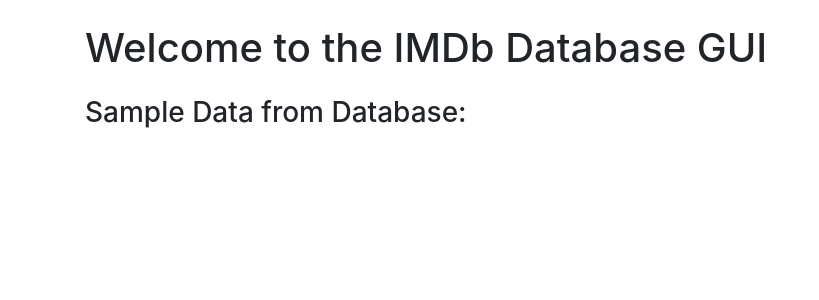
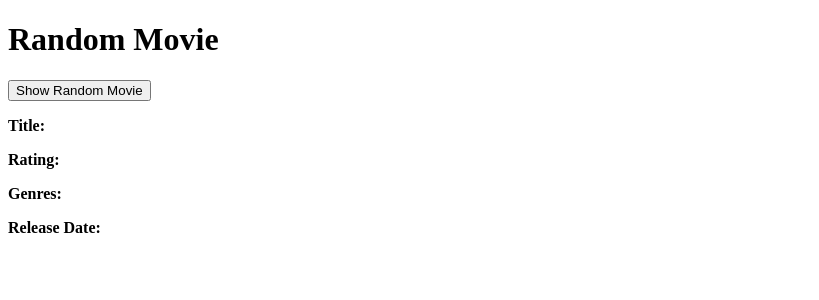
Before and after one commit to hunterAntal/IMDb-Analyser, a Flask app: page / in a window 1280 px wide. Shown: the top 300 px of the page, without its empty margins (0-819 px from the left). Run offline with Flask 3, Linux system fonts and the light colour scheme; data that the repository does not hold is empty; some libraries are stand-ins or nearby versions.

Commit message:
getting ready to data mine

```diff
--- a/templates/index.html
+++ b/templates/index.html
@@ -1,25 +1,32 @@
 <!DOCTYPE html>
 <html lang="en">
 <head>
-    <!-- ...existing head elements... -->
     <meta charset="UTF-8">
     <meta name="viewport" content="width=device-width, initial-scale=1.0">
-    <title>IMDb Database GUI</title>
-    <link rel="stylesheet" href="https://stackpath.bootstrapcdn.com/bootstrap/4.5.2/css/bootstrap.min.css">
+    <title>Random Movie</title>
 </head>
 <body>
-    <!-- ...existing navbar or header if needed... -->
-    <div class="container mt-4">
-        <h1 class="mb-4">Welcome to the IMDb Database GUI</h1>
-        <h3>Sample Data from Database:</h3>
-        <ul class="list-group">
-            {% for doc in sample_docs %}
-            <li class="list-group-item">
-                {{ doc }}
-            </li>
-            {% endfor %}
-        </ul>
+    <h1>Random Movie</h1>
+    <button onclick="showRandomMovie()">Show Random Movie</button>
+    <div id="movie-details">
+        <p><strong>Title:</strong> <span id="title"></span></p>
+        <p><strong>Rating:</strong> <span id="rating"></span></p>
+        <p><strong>Genres:</strong> <span id="genres"></span></p>
+        <p><strong>Release Date:</strong> <span id="release_date"></span></p>
     </div>
-    <!-- ...existing footer... -->
+
+    <script>
+        function showRandomMovie() {
+            fetch('/random_movie')
+                .then(response => response.json())
+                .then(data => {
+                    document.getElementById('title').textContent = data.title;
+                    document.getElementById('rating').textContent = data.rating;
+                    document.getElementById('genres').textContent = data.genres;
+                    document.getElementById('release_date').textContent = data.release_date;
+                })
+                .catch(error => console.error('Error:', error));
+        }
+    </script>
 </body>
 </html>
```
